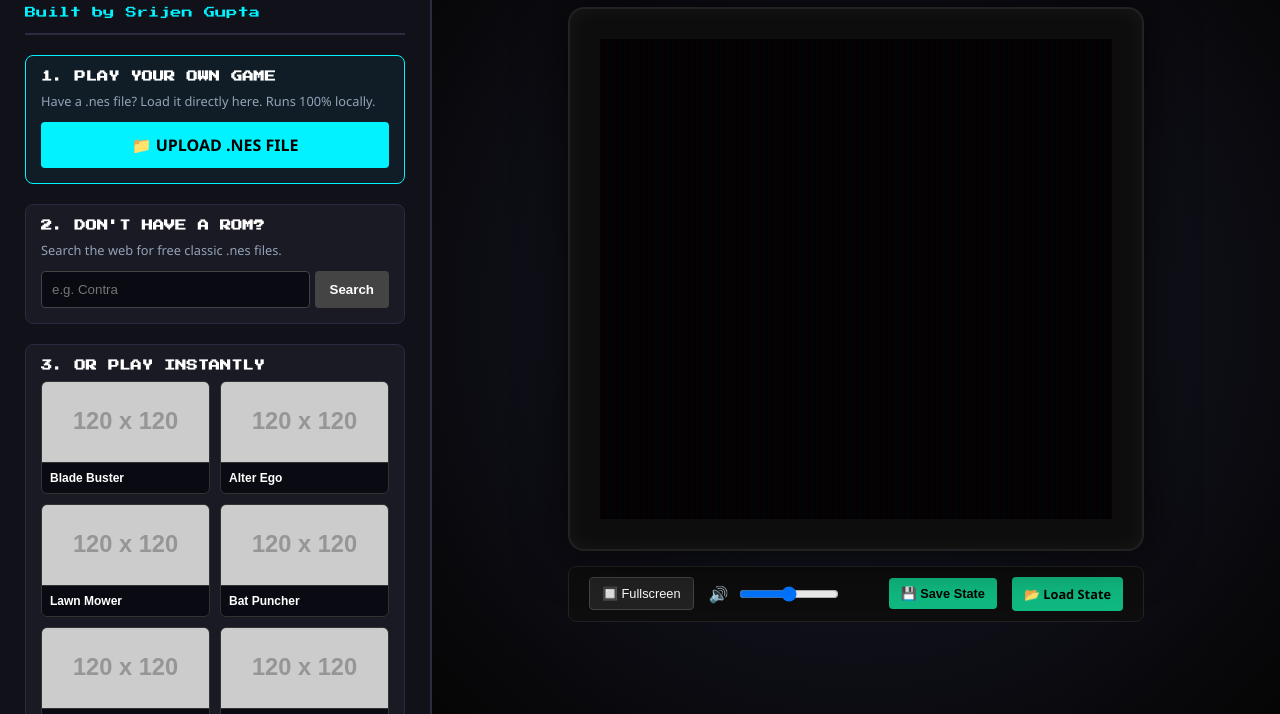
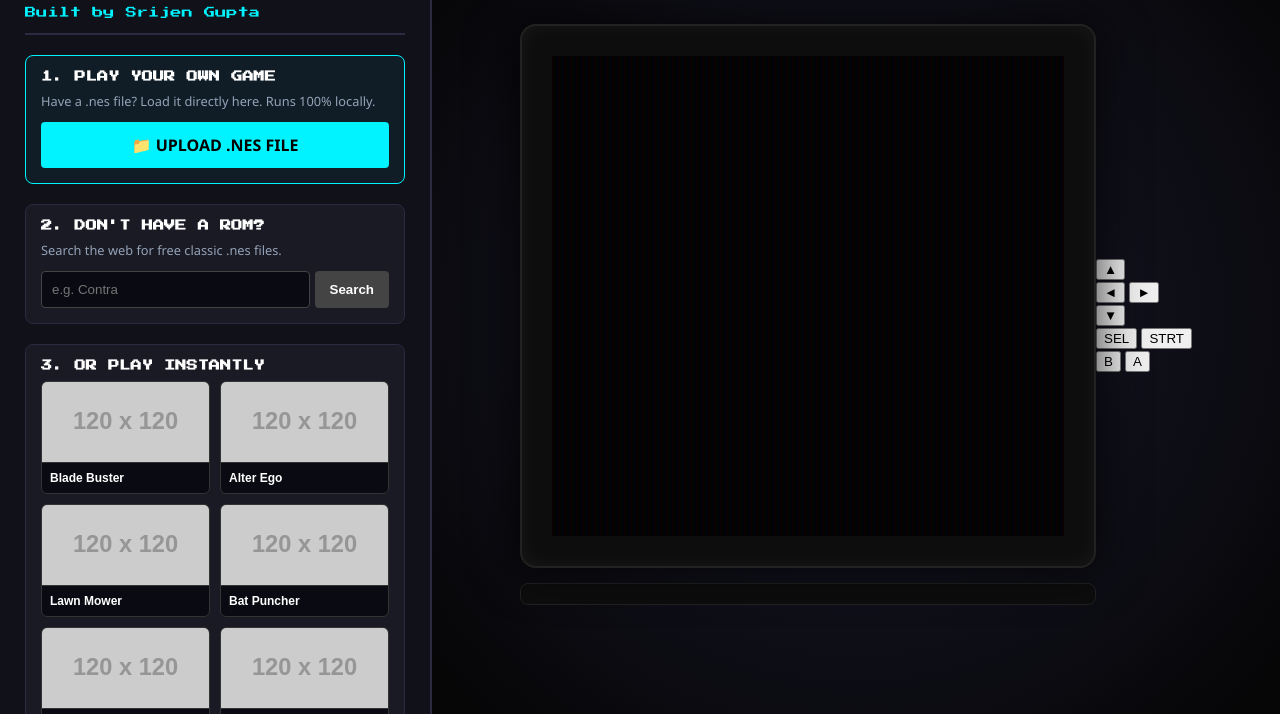
Before and after one commit to srijenjgupta/WebNes-emulator, a plain HTML site: page index.html in a window 1280 px wide. Shown: the part 86-800 px from the top of the page. Drawn offline with Linux system fonts and the light colour scheme; placeholder pictures from the web are drawn by us; a script that the page names is missing.

Commit message:
Implement mobile controls in the emulator
Added mobile controls for touch interface.

```diff
--- a/index.html
+++ b/index.html
@@ -93,7 +93,7 @@
             </div>
         </aside>
 
-        <main id="emulator-main">
+<main id="emulator-main">
             <div class="tv-wrapper">
                 <div class="tv-bezel" id="tv-container">
                     <div class="scanlines"></div>
@@ -101,18 +101,27 @@
                 </div>
 
                 <div class="tv-toolbar">
-                    <div class="toolbar-group">
-                        <button id="btn-fullscreen" class="tool-btn">🔲 Fullscreen</button>
-                        <div class="volume-control">
-                            <span id="mute-icon">🔊</span>
-                            <input type="range" id="volume-slider" min="0" max="1" step="0.1" value="0.5">
-                        </div>
                     </div>
+            </div>
 
-                    <div class="toolbar-group">
-                        <button id="btn-save" class="tool-btn action-btn">💾 Save State</button>
-                        <label for="state-upload" class="tool-btn action-btn load-btn">📂 Load State</label>
-                        <input type="file" id="state-upload" accept=".json" style="display: none;" />
+            <div id="mobile-controls" class="mobile-controls">
+                <div class="d-pad">
+                    <button class="touch-btn" data-button="up">▲</button>
+                    <div class="d-row">
+                        <button class="touch-btn" data-button="left">◄</button>
+                        <button class="touch-btn" data-button="right">►</button>
+                    </div>
+                    <button class="touch-btn" data-button="down">▼</button>
+                </div>
+
+                <div class="action-pad">
+                    <div class="sys-pad">
+                        <button class="touch-btn sys-btn" data-button="select">SEL</button>
+                        <button class="touch-btn sys-btn" data-button="start">STRT</button>
+                    </div>
+                    <div class="ab-pad">
+                        <button class="touch-btn round-btn" data-button="b">B</button>
+                        <button class="touch-btn round-btn" data-button="a">A</button>
                     </div>
                 </div>
             </div>
```
